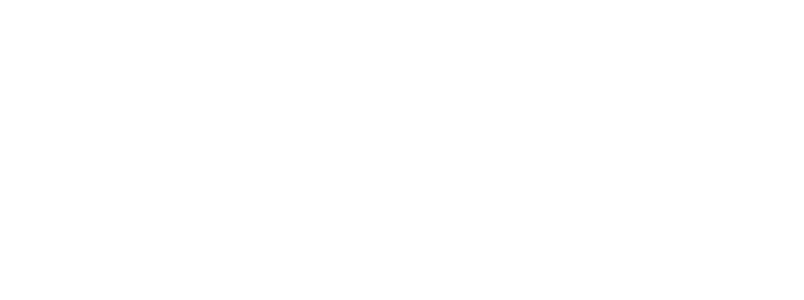
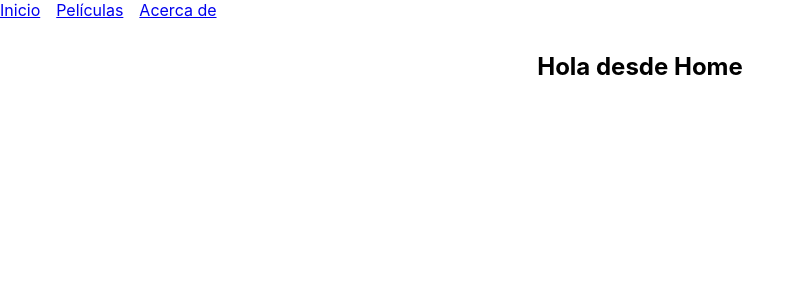
Before and after one commit to njuanibz/tmdb-movies, a React (Create React App) app: page / in a window 1280 px wide. Shown: the top 300 px of the page, without its empty margins (0-804 px from the left). Built offline with nearby package versions, Linux system fonts and the light colour scheme.

Commit message:
Actualizar estilos de navegación para separar los enlaces

```diff
--- a/src/App.js
+++ b/src/App.js
@@ -1,6 +1,6 @@
 // src/App.js
 import React from "react";
-import { BrowserRouter as Router, Routes, Route, Link } from "react-router-dom";
+import { HashRouter as Router, Routes, Route, Link } from "react-router-dom";
 import Home from "./pages/Home";
 import Movies from "./pages/Movies";
 import MovieDetail from "./pages/MovieDetail";
@@ -8,8 +8,8 @@
 
 function App() {
   return (
-    <Router basename="/tmdb-movies">
-      <nav>
+    <Router>
+      <nav style={{ display: "flex", gap: "1rem", marginBottom: "1rem" }}>
         <Link to="/">Inicio</Link>
         <Link to="/movies">Películas</Link>
         <Link to="/about">Acerca de</Link>
```
Also changed, not shown: package.json (+3 -4 lines), 3 other files (tests, documents, lock files or other folders).
